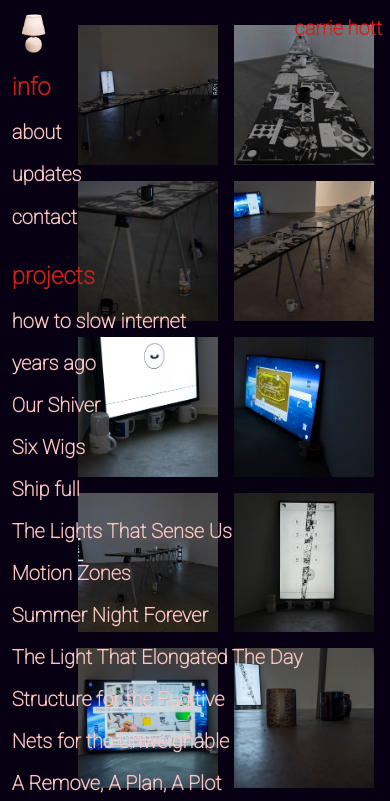
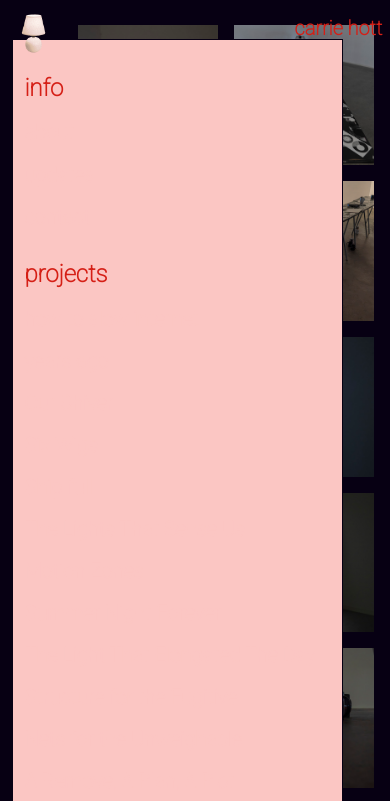
Before and after one commit to carriehott/carriehott.online, an Eleventy site: page src/yearsago.html in a window 390 px wide. Both pictures are taken after a click on the element 33 px from the left and 73 px from the top of the page. Shown: the top 801 px of the page. Built offline with nearby package versions, Linux system fonts and the light colour scheme; Eleventy itself is replaced by a stand-in of ours; files that its build step writes are made by us from their sources.

Commit message:
mobile nav

```diff
--- a/src/css/global.css
+++ b/src/css/global.css
@@ -500,7 +500,9 @@ text-decoration: underline;
   }
 
   #navmenu {
-    width: 100%;
+    background-color: #fbc6c3;
+    border: #070013 solid 1px;
+    width: 85%;
     position: fixed;
     top: 0;
     left: 0;
@@ -509,6 +511,8 @@ text-decoration: underline;
     flex-direction: column;
     align-items: flex-start;
     margin-top: 10%;
+    margin-left: 3%;
+    margin-right: 1%;
     padding-bottom: 10%;
     padding: 3%;
     max-height: 95vh;
```
Also changed, not shown: 1 other file.
